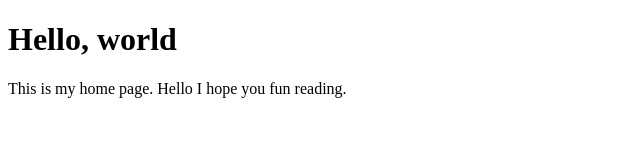
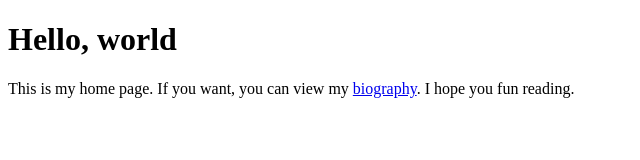
Before and after one commit to Max-KTC/223-homepage, a plain HTML site: page index.html in a window 1280 px wide. Shown: the whole page, without its empty margins (0-640 px from the left). Drawn offline with Linux system fonts and the light colour scheme.

Commit message:
add bio to index

```diff
--- a/index.html
+++ b/index.html
@@ -4,7 +4,7 @@
   <h1>Hello, world</h1>
   <p>
     This is my home page.
-    Hello
+    If you want, you can view my <a href="bio.html">biography</a>.
     I hope you fun reading.
   </p>
 </body>
```
